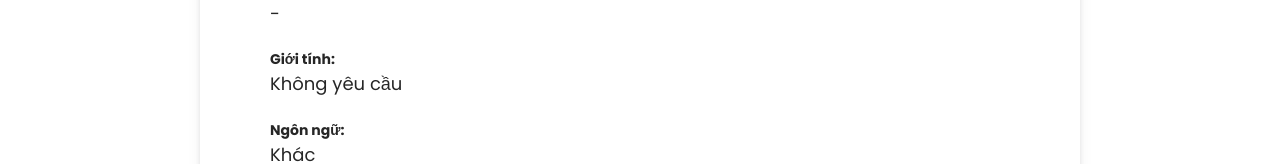
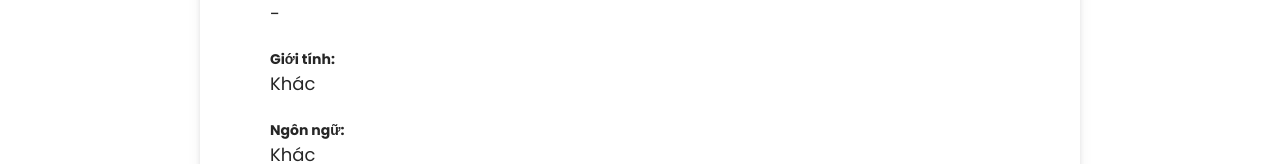
Before and after one commit to duythai2108/fidou, a React (Create React App) app: page /job/1 in a window 1280 px wide. Shown: the part 306-470 px from the top of the page. Built offline with nearby package versions, Linux system fonts and the light colour scheme; no server answers.

Commit message:
fix enums

```diff
--- a/src/components/JobDetail/jobdetail.component.jsx
+++ b/src/components/JobDetail/jobdetail.component.jsx
@@ -208,7 +208,7 @@ const JobDetail = () => {
                 case 1:
                   return 'Nữ'
                 default:
-                  return 'Không yêu cầu'
+                  return 'Khác'
               }
             })()}
           </p>
--- a/src/pages/SearchJob/searchjob.page.jsx
+++ b/src/pages/SearchJob/searchjob.page.jsx
@@ -301,6 +301,7 @@ const SearchJob = () => {
             </option>
             <option value="0">Nam</option>
             <option value="1">Nữ</option>
+            <option value="2">Khác</option>
           </select>
         </div>
 
--- a/src/pages/SearchTalen/searchtalen.page.jsx
+++ b/src/pages/SearchTalen/searchtalen.page.jsx
@@ -370,6 +370,7 @@ function SearchTalen() {
             </option>
             <option value="0">Nam</option>
             <option value="1">Nữ</option>
+            <option value="2">Khác</option>
           </select>
         </div>
 
--- a/src/pages/UpdateCandidate/updatecandidate.page.jsx
+++ b/src/pages/UpdateCandidate/updatecandidate.page.jsx
@@ -492,6 +492,9 @@ function UpdateCandidate() {
                 <option value="1" selected={fields.gender == 1}>
                   Nữ
                 </option>
+                <option value="2" selected={fields.gender == 2}>
+                  Khác
+                </option>
               </select>
             </div>
           </Row>
```
Also changed, not shown: src/pages/Profile/profile.page.jsx (line endings or trailing spaces).
